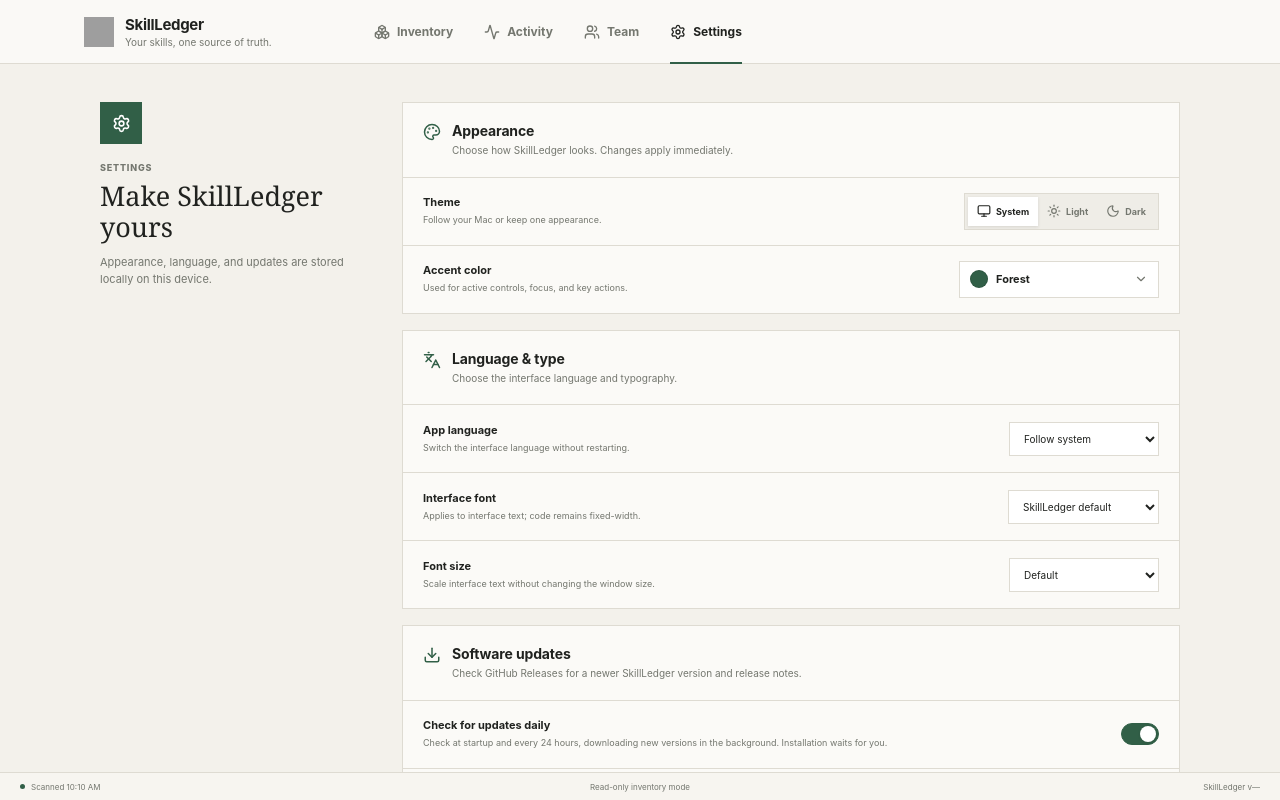
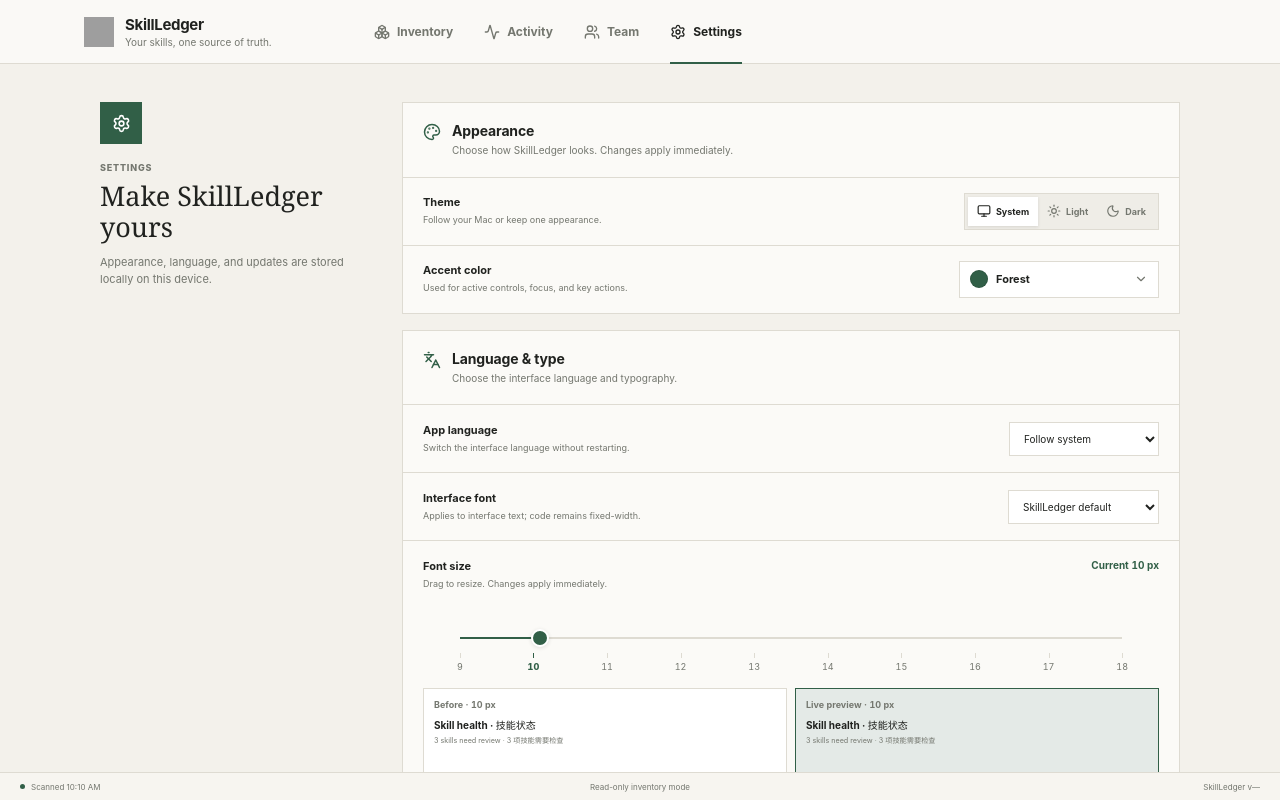
Before and after one commit to terrytan95/skillledger, a React (Vite) app: page / in a window 1280 px wide. Both pictures are taken after a click on the button "Settings". Built offline with nearby package versions, Linux system fonts and the light colour scheme; grey boxes are pictures that could not be loaded.

Commit message:
feat(settings): add font size slider (#33)
Co-authored-by: Terry Tan <terrytan95@users.noreply.github.com>

```diff
--- a/src/App.css
+++ b/src/App.css
@@ -594,6 +594,139 @@
   color: var(--ink);
   font-size: 1rem;
 }
+.font-size-row {
+  padding: 18px 20px 20px;
+  border-top: 1px solid var(--line);
+  font-size: 10px;
+}
+.font-size-row-heading {
+  display: flex;
+  align-items: start;
+  justify-content: space-between;
+  gap: 20px;
+}
+.font-size-row-heading > div { display: grid; gap: 4px; }
+.font-size-row-heading strong { font-size: 11px; }
+.font-size-row-heading span { color: var(--muted); font-size: 9px; line-height: 1.45; }
+.font-size-row-heading output {
+  flex: 0 0 auto;
+  color: var(--accent);
+  font-size: 10px;
+  font-variant-numeric: tabular-nums;
+  font-weight: 750;
+}
+.font-size-control {
+  position: relative;
+  margin-top: 14px;
+  padding-top: 20px;
+}
+.font-size-control input {
+  width: 90%;
+  height: 28px;
+  display: block;
+  margin: 0 5%;
+  padding: 0;
+  appearance: none;
+  background: transparent;
+  cursor: grab;
+}
+.font-size-control input:active { cursor: grabbing; }
+.font-size-control input::-webkit-slider-runnable-track {
+  height: 2px;
+  background: linear-gradient(to right, var(--accent) 0 var(--font-size-fill), var(--line) var(--font-size-fill) 100%);
+}
+.font-size-control input::-webkit-slider-thumb {
+  width: 18px;
+  height: 18px;
+  margin-top: -8px;
+  appearance: none;
+  border: 2px solid var(--surface-raised);
+  border-radius: 50%;
+  background: var(--accent);
+  box-shadow: 0 1px 4px var(--panel-shadow);
+  transition: box-shadow .14s ease, height .14s ease, margin .14s ease, width .14s ease;
+}
+.font-size-control input:hover::-webkit-slider-thumb,
+.font-size-control input:focus-visible::-webkit-slider-thumb {
+  box-shadow: 0 0 0 4px var(--accent-soft), 0 1px 4px var(--panel-shadow);
+}
+.font-size-control input:focus-visible { outline: 0; }
+.font-size-control.dragging input::-webkit-slider-thumb {
+  width: 20px;
+  height: 20px;
+  margin-top: -9px;
+}
+.font-size-bubble {
+  position: absolute;
+  top: 0;
+  z-index: 1;
+  padding: 3px 6px;
+  transform: translate(-50%, -25%);
+  background: var(--accent);
+  color: var(--accent-ink);
+  font-size: 9px;
+  font-variant-numeric: tabular-nums;
+  font-weight: 750;
+  opacity: 0;
+  pointer-events: none;
+  transition: opacity .12s ease;
+}
+.font-size-control.dragging .font-size-bubble { opacity: 1; }
+.font-size-ticks {
+  display: grid;
+  grid-template-columns: repeat(10, 1fr);
+  margin-top: 1px;
+  font-variant-numeric: tabular-nums;
+}
+.font-size-ticks span {
+  position: relative;
+  padding-top: 8px;
+  color: var(--muted);
+  font-size: 9px;
+  text-align: center;
+  cursor: pointer;
+  user-select: none;
+}
+.font-size-ticks span::before {
+  content: "";
+  position: absolute;
+  top: 0;
+  left: 50%;
+  width: 1px;
+  height: 5px;
+  background: var(--line);
+}
+.font-size-ticks span.selected { color: var(--accent); font-weight: 800; }
+.font-size-ticks span.selected::before { background: var(--accent); }
+.font-size-preview {
+  display: grid;
+  grid-template-columns: repeat(2, minmax(0, 1fr));
+  gap: 8px;
+  margin-top: 16px;
+}
+.font-size-preview-card {
+  min-width: 0;
+  min-height: 86px;
+  padding: 10px;
+  overflow: hidden;
+  border: 1px solid var(--line);
+  background: var(--surface-raised);
+}
+.font-size-preview-card.active { border-color: var(--accent); background: var(--accent-soft); }
+.font-size-preview-card > span {
+  display: block;
+  color: var(--muted);
+  font-size: 9px;
+  font-variant-numeric: tabular-nums;
+  font-weight: 700;
+}
+.font-size-preview-copy {
+  margin-top: 9px;
+  font-size: var(--preview-font-size);
+  line-height: 1.3;
+}
+.font-size-preview-copy p { margin: 0; font-size: 1em; font-weight: 700; }
+.font-size-preview-copy small { display: block; margin-top: 4px; color: var(--muted); font-size: .72em; line-height: 1.4; }
 .segmented-control { display: flex; padding: 3px; border: 1px solid var(--line); background: var(--code-bg); }
 .segmented-control button {
   min-height: 29px;
@@ -734,6 +867,10 @@
   .settings-intro { position: static; }
 }
 
+@media (max-width: 520px) {
+  .font-size-preview { grid-template-columns: 1fr; }
+}
+
 @media (prefers-reduced-motion: reduce) {
   *, *::before, *::after { scroll-behavior: auto !important; transition-duration: .01ms !important; animation-duration: .01ms !important; animation-iteration-count: 1 !important; }
 }
--- a/src/App.tsx
+++ b/src/App.tsx
@@ -61,7 +61,8 @@
 type WorkbenchTab = 'overview' | 'content' | 'files'
 type ThemeMode = 'system' | 'light' | 'dark'
 type FontFamily = 'system' | 'sans' | 'serif' | 'mono'
-type FontSize = 'small' | 'medium' | 'large'
+const fontSizes = [9, 10, 11, 12, 13, 14, 15, 16, 17, 18] as const
+type FontSize = typeof fontSizes[number]
 type Accent =
   | 'forest'
   | 'ocean'
@@ -110,13 +111,12 @@
 ]
 const languages: LanguagePreference[] = ['system', 'en', 'zh-CN']
 const fontFamilies: FontFamily[] = ['system', 'sans', 'serif', 'mono']
-const fontSizes: FontSize[] = ['small', 'medium', 'large']
 const defaultPreferences: Preferences = {
   theme: 'system',
   accent: 'forest',
   language: 'system',
   fontFamily: 'system',
-  fontSize: 'medium',
+  fontSize: 10,
   automaticUpdates: true,
 }
 
@@ -131,13 +131,15 @@
 
 function readPreferences(): Preferences {
   try {
-    const stored = JSON.parse(localStorage.getItem(preferenceKey) ?? '{}') as Partial<Preferences>
+    const stored = JSON.parse(localStorage.getItem(preferenceKey) ?? '{}') as Partial<Preferences> & { fontSize?: unknown }
+    const legacyFontSize = { small: 9, medium: 10, large: 11 }[String(stored.fontSize) as 'small' | 'medium' | 'large']
+    const fontSize = typeof stored.fontSize === 'number' ? stored.fontSize : legacyFontSize
     return {
       theme: themeModes.includes(stored.theme as ThemeMode) ? stored.theme as ThemeMode : defaultPreferences.theme,
       accent: accents.includes(stored.accent as Accent) ? stored.accent as Accent : defaultPreferences.accent,
       language: languages.includes(stored.language as LanguagePreference) ? stored.language as LanguagePreference : defaultPreferences.language,
       fontFamily: fontFamilies.includes(stored.fontFamily as FontFamily) ? stored.fontFamily as FontFamily : defaultPreferences.fontFamily,
-      fontSize: fontSizes.includes(stored.fontSize as FontSize) ? stored.fontSize as FontSize : defaultPreferences.fontSize,
+      fontSize: fontSizes.includes(fontSize as FontSize) ? fontSize as FontSize : defaultPreferences.fontSize,
       automaticUpdates: typeof stored.automaticUpdates === 'boolean' ? stored.automaticUpdates : defaultPreferences.automaticUpdates,
     }
   } catch {
@@ -944,6 +946,11 @@
 }) {
   const updatePhase = updateStatus?.phase ?? 'idle'
   const downloadLabel = `${copy.downloadingUpdate}${updateStatus?.downloadPercent == null ? '' : ` ${Math.round(updateStatus.downloadPercent)}%`}`
+  const [fontSizeBefore, setFontSizeBefore] = useState<FontSize>(preferences.fontSize)
+  const [fontSizeDragging, setFontSizeDragging] = useState(false)
+  const fontSizeInput = useRef<HTMLInputElement>(null)
+  const fontSizeProgress = (preferences.fontSize - fontSizes[0]) / (fontSizes.at(-1)! - fontSizes[0]) * 100
+  const fontSizeThumbPosition = 5 + (preferences.fontSize - fontSizes[0]) * 10
   const themeOptions = [
     { value: 'system' as const, label: copy.system, Icon: Monitor },
     { value: 'light' as const, label: copy.light, Icon: Sun },
@@ -1059,14 +1066,78 @@
               <option value="mono">{copy.fontMono}</option>
             </select>
           </label>
-          <label className="setting-row">
-            <div><strong>{copy.interfaceFontSize}</strong><span>{copy.interfaceFontSizeDescription}</span></div>
-            <select value={preferences.fontSize} onChange={(event) => onPreference('fontSize', event.target.value as FontSize)}>
-              <option value="small">{copy.fontSizeSmall}</option>
-              <option value="medium">{copy.fontSizeMedium}</option>
-              <option value="large">{copy.fontSizeLarge}</option>
-            </select>
-          </label>
+          <div className="font-size-row">
+            <div className="font-size-row-heading">
+              <div>
+                <strong id="font-size-label">{copy.interfaceFontSize}</strong>
+                <span id="font-size-description">{copy.fontSizeDragDescription}</span>
+              </div>
+              <output htmlFor="font-size-range">{copy.fontSizeCurrent} {preferences.fontSize} px</output>
+            </div>
+            <div
+              className={`font-size-control ${fontSizeDragging ? 'dragging' : ''}`}
+              style={{ '--font-size-fill': `${fontSizeProgress}%` } as CSSProperties}
+            >
+              <span className="font-size-bubble" style={{ left: `${fontSizeThumbPosition}%` }}>{preferences.fontSize} px</span>
+              <input
+                id="font-size-range"
+                ref={fontSizeInput}
+                type="range"
+                min={fontSizes[0]}
+                max={fontSizes.at(-1)}
+                step={1}
+                value={preferences.fontSize}
+                aria-labelledby="font-size-label"
+                aria-describedby="font-size-description"
+                aria-valuetext={`${preferences.fontSize} ${copy.fontSizePixels}${preferences.fontSize === 10 ? `, ${copy.fontDefault}` : ''}`}
+                onChange={(event) => onPreference('fontSize', Number(event.target.value) as FontSize)}
+                onPointerDown={() => {
+                  setFontSizeBefore(preferences.fontSize)
+                  setFontSizeDragging(true)
+                }}
+                onPointerUp={() => setFontSizeDragging(false)}
+                onPointerCancel={() => setFontSizeDragging(false)}
+                onBlur={() => setFontSizeDragging(false)}
+                onKeyDown={(event) => {
+                  if (['ArrowLeft', 'ArrowRight', 'ArrowDown', 'ArrowUp', 'Home', 'End', 'PageDown', 'PageUp'].includes(event.key)) {
+                    setFontSizeBefore(preferences.fontSize)
+                  }
+                }}
+              />
+              <div className="font-size-ticks" aria-hidden="true">
+                {fontSizes.map((size) => (
+                  <span
+                    className={preferences.fontSize === size ? 'selected' : ''}
+                    key={size}
+                    onPointerDown={(event) => {
+                      event.preventDefault()
+                      setFontSizeBefore(preferences.fontSize)
+                      onPreference('fontSize', size)
+                      fontSizeInput.current?.focus()
+                    }}
+                  >
+                    {size}
+                  </span>
+                ))}
+              </div>
+            </div>
+            <div className="font-size-preview">
+              <div className="font-size-preview-card" style={{ '--preview-font-size': `${fontSizeBefore}px` } as CSSProperties}>
+                <span>{copy.fontSizeBefore} · {fontSizeBefore} px</span>
+                <div className="font-size-preview-copy">
+                  <p>{copy.fontSizeSampleTitle}</p>
+                  <small>{copy.fontSizeSampleBody}</small>
+                </div>
+              </div>
+              <div className="font-size-preview-card active" style={{ '--preview-font-size': `${preferences.fontSize}px` } as CSSProperties}>
+                <span>{copy.fontSizeLivePreview} · {preferences.fontSize} px</span>
+                <div className="font-size-preview-copy">
+                  <p>{copy.fontSizeSampleTitle}</p>
+                  <small>{copy.fontSizeSampleBody}</small>
+                </div>
+              </div>
+            </div>
+          </div>
         </section>
 
         <section className="settings-section">
@@ -1267,7 +1338,7 @@
     localStorage.setItem(preferenceKey, JSON.stringify(preferences))
     root.dataset.accent = preferences.accent
     root.dataset.fontFamily = preferences.fontFamily
-    root.dataset.fontSize = preferences.fontSize
+    root.style.fontSize = `${preferences.fontSize}px`
     root.lang = language
     applyTheme()
     colorScheme.addEventListener('change', applyTheme)
--- a/src/i18n.ts
+++ b/src/i18n.ts
@@ -203,10 +203,13 @@
   fontSerif: 'Serif',
   fontMono: 'Monospace',
   interfaceFontSize: 'Font size',
-  interfaceFontSizeDescription: 'Scale interface text without changing the window size.',
-  fontSizeSmall: 'Small',
-  fontSizeMedium: 'Default',
-  fontSizeLarge: 'Large',
+  fontSizeDragDescription: 'Drag to resize. Changes apply immediately.',
+  fontSizeCurrent: 'Current',
+  fontSizeBefore: 'Before',
+  fontSizeLivePreview: 'Live preview',
+  fontSizePixels: 'pixels',
+  fontSizeSampleTitle: 'Skill health · 技能状态',
+  fontSizeSampleBody: '3 skills need review · 3 项技能需要检查',
   updates: 'Software updates',
   updatesDescription: 'Check GitHub Releases for a newer SkillLedger version and release notes.',
   automaticUpdates: 'Check for updates daily',
@@ -429,10 +432,13 @@
   fontSerif: '衬线',
   fontMono: '等宽',
   interfaceFontSize: '界面字号',
-  interfaceFontSizeDescription: '调整界面文字大小，不改变窗口尺寸。',
-  fontSizeSmall: '小',
-  fontSizeMedium: '默认',
-  fontSizeLarge: '大',
+  fontSizeDragDescription: '拖动滑杆调整，变化立即应用。',
+  fontSizeCurrent: '当前',
+  fontSizeBefore: '调整前',
+  fontSizeLivePreview: '当前预览',
+  fontSizePixels: '像素',
+  fontSizeSampleTitle: '技能状态 · Skill health',
+  fontSizeSampleBody: '3 项技能需要检查 · 3 skills need review',
   updates: '软件更新',
   updatesDescription: '通过 GitHub Releases 检查 SkillLedger 新版本和升级内容。',
   automaticUpdates: '每天自动检查更新',
--- a/src/index.css
+++ b/src/index.css
@@ -55,9 +55,6 @@
   --ui-font-family: ui-monospace, "SFMono-Regular", Menlo, Monaco, Consolas, "PingFang SC", monospace;
   --display-font-family: var(--ui-font-family);
 }
-
-:root[data-font-size="small"] { font-size: 9px; }
-:root[data-font-size="large"] { font-size: 11px; }
 
 :root[data-theme="dark"] {
   color: #eeeee9;
```
